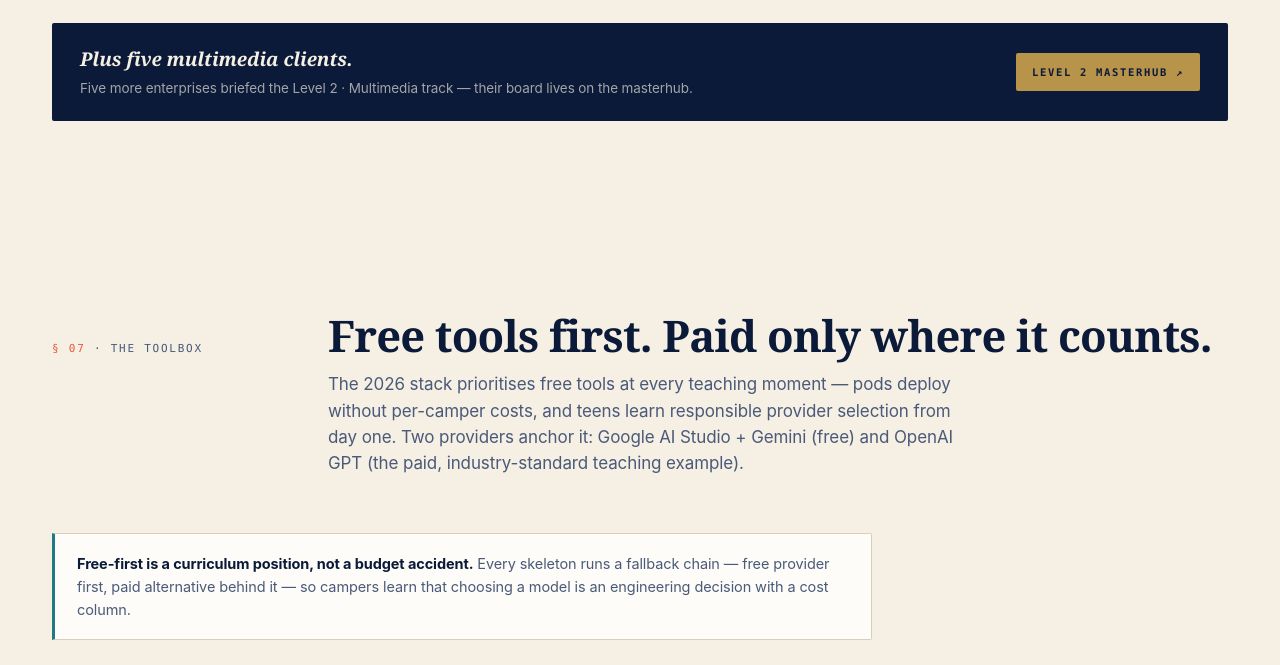
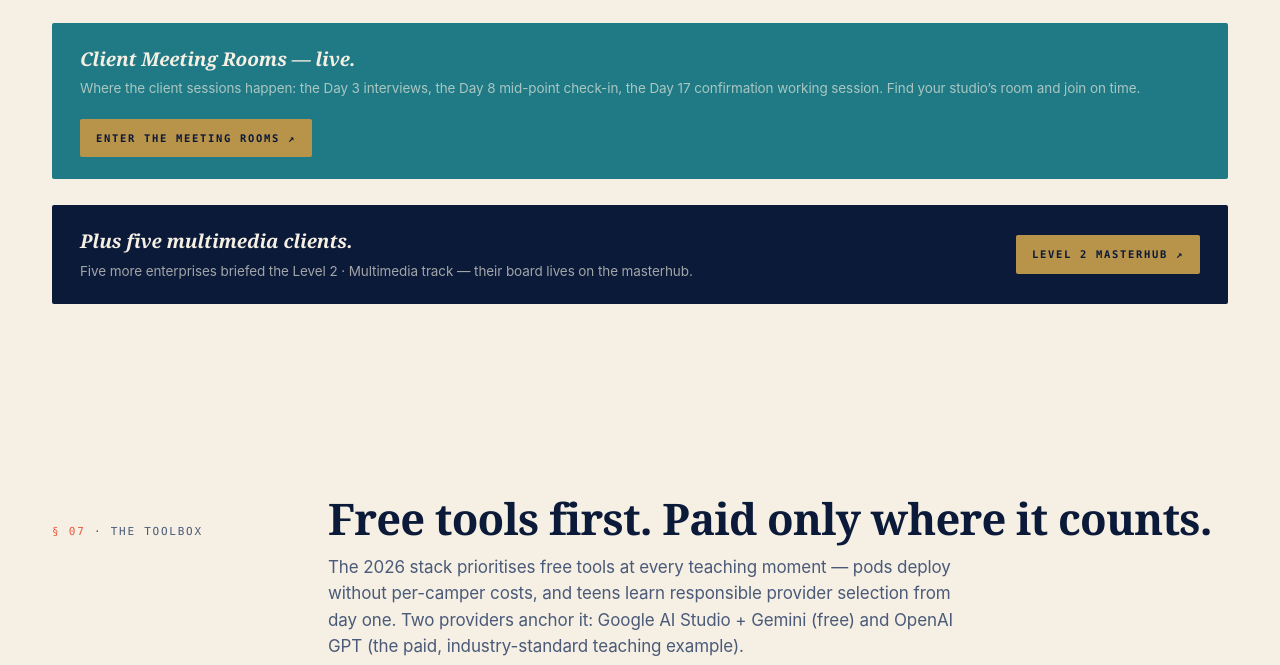
Before and after one commit to tevalerie/eccucamp26-level1-hub, a plain HTML site: page index.html in a window 1280 px wide. Shown: the part 7965-8630 px from the top of the page. Drawn offline with Linux system fonts and the light colour scheme.

Commit message:
Actually add Client Meeting Rooms banner + repository row
Co-Authored-By: Claude Fable 5 <noreply@anthropic.com>

```diff
--- a/index.html
+++ b/index.html
@@ -1417,6 +1417,14 @@
         <a class="cdoc" href="https://drive.google.com/file/d/1NDJSnjdaxLjPntbu0tZEj6J-a-KUgsVw/view" target="_blank" rel="noopener">Read their full discovery brief ↗</a>
       </div>
     </article>
+  </div>
+
+  <div class="mm-strip" style="background:var(--aqua);margin-top:26px;">
+    <div>
+      <p class="mt">Client Meeting Rooms — live.</p>
+      <p class="ms">Where the client sessions happen: the Day 3 interviews, the Day 8 mid-point check-in, the Day 17 confirmation working session. Find your studio’s room and join on time.</p>
+    </div>
+    <a href="https://enoete.github.io/eccucamp26_meetingrooms/" target="_blank" rel="noopener">Enter the meeting rooms ↗</a>
   </div>
 
   <div class="mm-strip">
@@ -2136,6 +2144,7 @@
     {fmt:"WEB", typ:"tool", wk:"W1", aud:"camper", n:"Gimkit", d:"Bot Probe question kit, game three.", url:"https://www.gimkit.com"},
     {fmt:"WEB", typ:"tool", wk:"X", aud:"camper", n:"Slido", d:"Live Q&A and polling — Day 1 debrief through Week 4 pitch feedback.", url:"https://www.slido.com"},
     {fmt:"WEB", typ:"tool", wk:"X", aud:"camper", n:"Google Classroom", d:"Assignments, gradebook, attendance — the camp's delivery platform.", url:"https://classroom.google.com"},
+    {fmt:"WEB", typ:"tool", wk:"X", aud:"camper", n:"Client Meeting Rooms", d:"The virtual rooms for client sessions — Day 3 interviews, Day 8 check-in, Day 17 confirmation. Find your studio’s room.", url:"https://enoete.github.io/eccucamp26_meetingrooms/"},
     {fmt:"WEB", typ:"tool", wk:"X", aud:"facilitator", n:"OpenAI GPT + API", d:"The paid, industry-standard teaching example — camp-managed, spend-capped keys.", url:"https://platform.openai.com"},
     {fmt:"WEB", typ:"tool", wk:"W4", aud:"facilitator", n:"Anthropic Claude API", d:"Reasoning-heavy tasks and Week 4 resilience testing — fallback tier.", url:"https://www.anthropic.com/api"},
     {fmt:"WEB", typ:"tool", wk:"W4", aud:"facilitator", n:"HuggingFace Inference + Spaces", d:"Open-model fallback and alternate public hosting.", url:"https://huggingface.co"},
```
